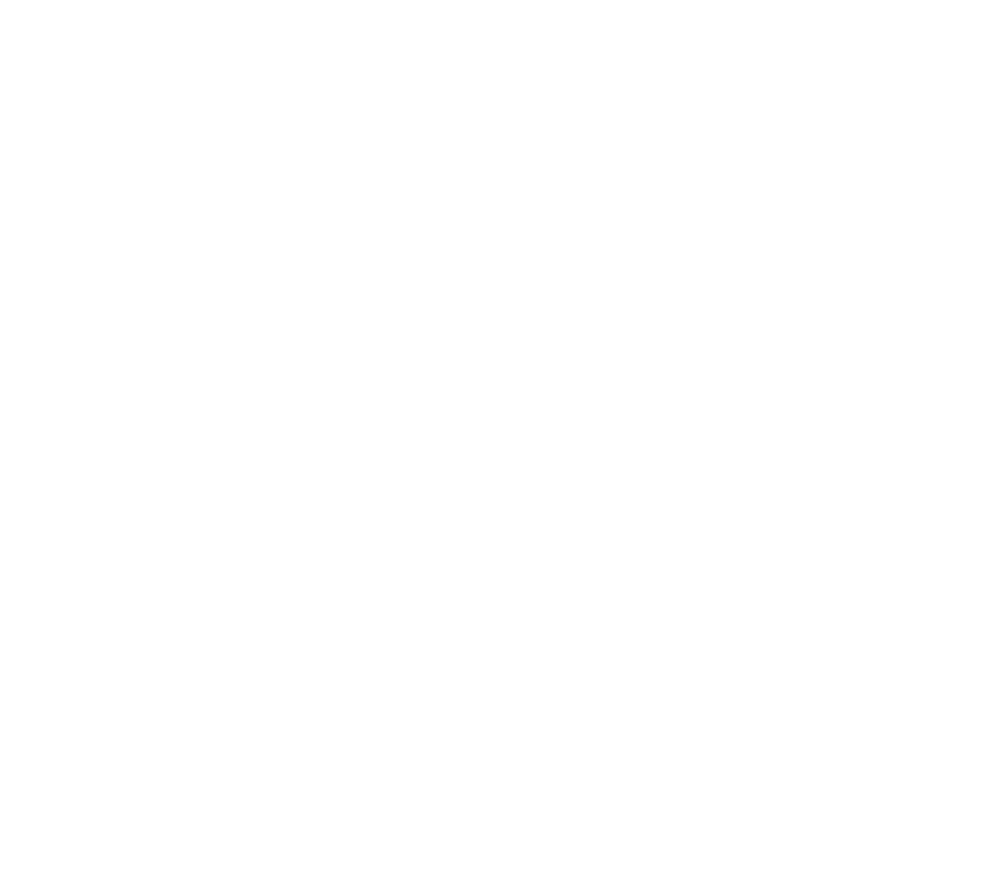
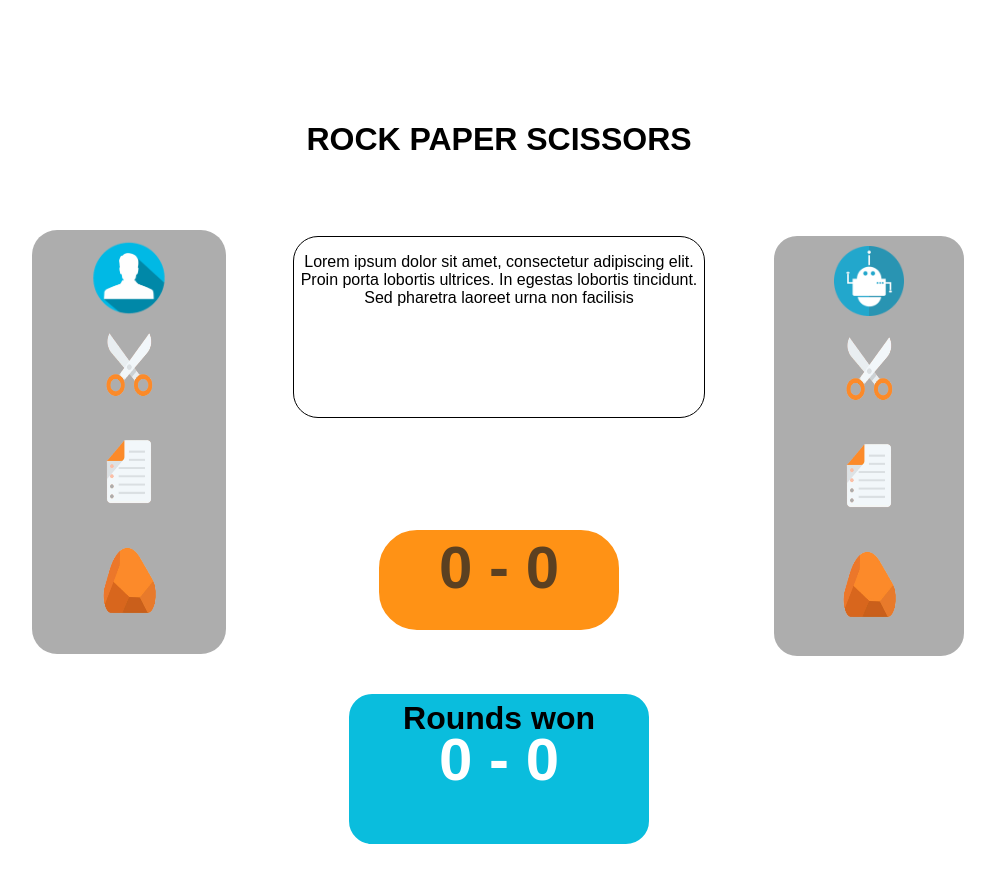
Before and after one commit to AlessDePool/rockPaperScissors, a plain HTML site: page index.html in a window 1280 px wide. Shown: the whole page, without its empty margins (141-1136 px from the left). Before the commit the page ends 800 px from the top, so only its background shows below. Drawn offline with Linux system fonts and the light colour scheme; a web font is replaced by a local one.

Commit message:
UI without js

```diff
--- a/index.html
+++ b/index.html
@@ -1,13 +1,53 @@
 <!DOCTYPE html>
-<html lang="en">
+<html lang="en" >
 <head>
+    <link rel="preconnect" href="https://fonts.gstatic.com">
+    <link href="https://fonts.googleapis.com/css2?family=RocknRoll+One&display=swap" rel="stylesheet">
+    <link rel="stylesheet" href="styles/style.css">
     <meta charset="UTF-8">
     <meta http-equiv="X-UA-Compatible" content="IE=edge">
     <meta name="viewport" content="width=device-width, initial-scale=1.0">
     <title>Rock, paper, scissors</title>
-    <script src="scripts/script.js"> </script>
 </head>
 <body>
-
+    <div class="container">
+            <div class="title">
+                <h1>ROCK PAPER SCISSORS</h1>
+            </div>
+            <div class="playerBox">
+                <img src="images/470-4703547_icon-user-icon-hd-png-download.png" alt="userIcon" class="userIcon">
+                <img src="images/scissor.png" alt="user Scissors" class="userScissors">
+                <img src="images/paper.png" alt="user paper" class="userPaper">
+                <img src="images/rock.png" alt="user rock" class="userRock">
+                <div class="backgrounds">
+                    <div class="scissorsButtonU"></div>
+                    <div class="paperButtonU"></div>
+                    <div class="rockButtonU"></div>
+                </div>
+            </div>
+            <div class="cpuBox">
+                <img class='cpuIcon'src="images/boticon.png" alt="">
+                <img src="images/scissor.png" alt="cpu Scissors" class="cpuScissors">
+                <img src="images/paper.png" alt="cpu paper" class="cpuPaper">
+                <img src="images/rock.png" alt="cpu rock" class="cpuRock">
+            </div>
+            <div class="currentScore">
+                <h1 class="scoreNumber">0 -  0</h1>
+            </div>
+            <div class="totalScore">
+                <h1 class="totalScoreTitle"> Rounds won</h1>
+                <div class="totalScoreNumber">
+                    <h1 class="totalScoreNumber">0 - 0</h1>
+                </div>
+            </div>
+            <div class="console">
+            <p>Lorem ipsum dolor sit amet, consectetur
+            adipiscing elit. Proin porta lobortis
+            ultrices. In egestas lobortis tincidunt.
+            Sed pharetra laoreet urna non facilisis</p>
+        </div>
+    </div>
+    <div class="topBar"></div>
 </body>
+<script src="scripts/script.js"> </script>
 </html>
--- a/scripts/script.js
+++ b/scripts/script.js
@@ -30,6 +30,10 @@
 //Game starter and winner indicator
 let userScore = 0
 let cpuScore = 0
+let userScoreTotal = 0
+let cpuScoreTotal = 0
+
+
 
 function rockPaperScissors() {
 
@@ -71,21 +75,51 @@ function rockPaperScissors() {
     }
     console.log("userScore " + userScore + " " + "-" + " " + cpuScore + " " + "cpuScore")
 
-
-    //Reset function
-
-    function reset() {
+    //resets
+    function softreset() {
         userScore = 0
         cpuScore = 0
 
     }
 
-    //Telling the machine to stop when you reach the highest score and resetting
+    //score counters //added totalScore
+    let userTotalScore
+
     if (userScore === 5) {
+        console.log("User wins the round! Yay!")
+        userScoreTotal = userScoreTotal + 1
+        console.log("User rounds " + userScoreTotal + " " + "-" + " " + cpuScoreTotal + " " + "Cpu rounds")
+        softreset()
+    } else if (cpuScore === 5) {
+        console.log("Oh no! The computer wins the round!")
+        cpuScoreTotal = cpuScoreTotal + 1
+        softreset()
+    } else rockPaperScissors()
+
+    if (userScoreTotal === 5) {
         console.log("User wins! Yay!")
-        reset()
-    } else if (cpuScore === 5) {
-        console.log("Oh no! The computer wins!")
-        reset()
+        softreset()
+    } else if (cpuScoreTotal === 5) {
+        console.log("The computer wins the game!")
+        softreset()
     } else rockPaperScissors()
 }
+
+const console = document.querySelector('.console') //store console in variable
+
+/*
+let playAgain = function() {        //prompts the play again question inside console box
+    const messageContainer = document.createElement('div')
+    messageContainer.classList.add ('.playAgain')
+    messageContainer.textContent = 'Play again?'
+    messageContainer.addEventListener ('click', function (e) {
+        rockPaperScissors()
+    })
+    console.appendChild(messageContainer)
+
+}
+
+//display current score
+
+
+*/
--- /dev/null
+++ b/styles/style.css
@@ -0,0 +1,175 @@
+body {
+    background-color: #ffffff;
+    font-family: 'RocknRoll One', sans-serif;
+}
+
+html {
+    height: 100px;
+    min-height: 100px;
+}
+
+.playerBox {
+    height: 420px;
+    width: 190px;
+    background-color: #8d8d8db6;
+    border-radius: 25px;
+    border: 2px #440bd400 solid;
+    margin: auto;
+    position: relative;
+    top: 150px;
+    right: 370px;
+    display: flex;
+    justify-content: center;
+    z-index: 1;
+}
+
+.cpuBox {
+    height: 420px;
+    width: 190px;
+    background-color:#8d8d8db6;
+    border-radius: 25px;
+    margin: auto;
+    position: relative;
+    bottom: 270px;
+    left: 370px;
+    border: 2px #ffffff solid;
+    display: flex;
+    justify-content: center;
+    z-index: 2
+}
+
+.currentScore {
+    height: 100px;
+    width: 240px;
+    background-color: rgb(255, 146, 21);
+    z-index: 100;
+    margin:auto;
+    position: relative;
+    bottom: 400px;
+    border: 2px white solid;
+    border-radius: 40px;
+}
+
+
+.totalScore {
+    height: 150px;
+    width: 300px;
+    background-color: rgb(10, 189, 221);
+    z-index: 100;
+    margin:auto;
+    position: relative;
+    bottom: 340px;
+    border: 2px white solid;
+    border-radius: 25px;
+}
+
+.console {
+    height: 180px;
+    width: 410px;
+    background-color: rgb(255, 255, 255);
+    z-index: 100;
+    margin:auto;
+    position: relative;
+    bottom: 950px;
+    border: 1px black solid;
+    border-radius: 25px;
+    z-index: 0;
+    text-align: center;
+}
+
+.title {
+    text-align: center;
+    position: relative;
+    top: 100px;
+}
+
+
+.cpuIcon {
+    height: 70px;
+    width: 70px;
+    position: relative;
+    top: 10px;
+}
+
+.cpuScissors {
+    width: 300px;
+    height: 200px;
+    position:absolute;
+    right: 31px;
+    top: 43px;
+    z-index: 20;
+}
+
+.cpuPaper {
+    width: 300px;
+    height: 200px;
+    position:absolute;
+    top: 150px;
+    z-index: 21;
+}
+
+.cpuRock {
+    width: 300px;
+    height: 200px;
+    position:absolute;
+    top: 260px;
+    left: 32px;
+    z-index: 22;
+}
+
+.userIcon {
+    width: 100px;;
+    height: 80px;
+    position: absolute;
+    z-index: 10;
+    bottom: 334px;
+}
+
+.userScissors {
+    z-index: 11;
+    width: 300px;
+    height: 200px;
+    position:absolute;
+    right: 31px;
+    top: 43px;
+    z-index: 23;
+}
+
+.userPaper {
+    width: 300px;
+    height: 200px;
+    position:absolute;
+    top: 150px;
+    z-index: 24;
+}
+
+.userRock {
+    width: 300px;
+    height: 200px;
+    position:absolute;
+    top: 260px;
+    left: 32px;
+    z-index: 25;
+}
+
+.scoreNumber {
+    text-align: center;
+    position:relative;
+    bottom: 37px;
+    font-size: 60px;
+    color: rgba(37, 37, 37, 0.753)
+}
+
+.totalScoreTitle{
+    text-align: center;
+    position: relative;
+    bottom: 15px;
+}
+
+.totalScoreNumber {
+    text-align: center;
+    position:relative;
+    bottom: 34px;
+    font-size: 60px;
+    color: rgb(255, 255, 255)
+}
```
Also changed, not shown: images/470-4703547_icon-user-icon-hd-png-download.png (added), images/bot-icon-2883144_1280.png (added), images/boticon.png (added), images/paper.png (added), images/rock.png (added), images/scissor.png (added), 1 other file.
